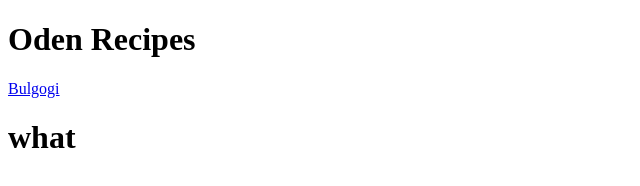
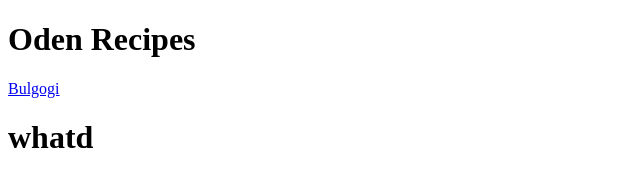
Before and after one commit to schalchlincode/odin-recipes, a plain HTML site: page index.html in a window 1280 px wide. Shown: the full height of the page, 0-640 px from the left. Drawn offline with Linux system fonts and the light colour scheme.

Commit message:
Testing out commit notes
blah blah blah

```diff
--- a/index.html
+++ b/index.html
@@ -11,7 +11,7 @@
 
     <a href="recipes/bulgogi.html"> Bulgogi </a>
 
-    <h1>what</h1>
+    <h1>whatd</h1>
 
 </body>
 </html>
```
